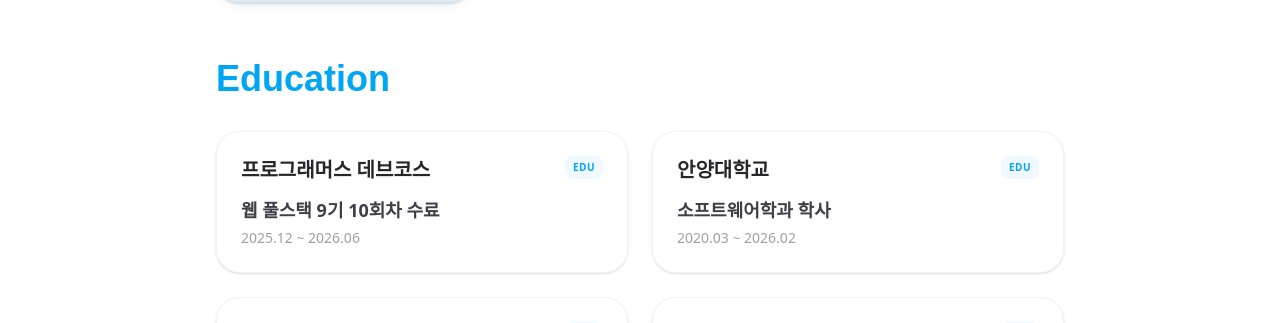
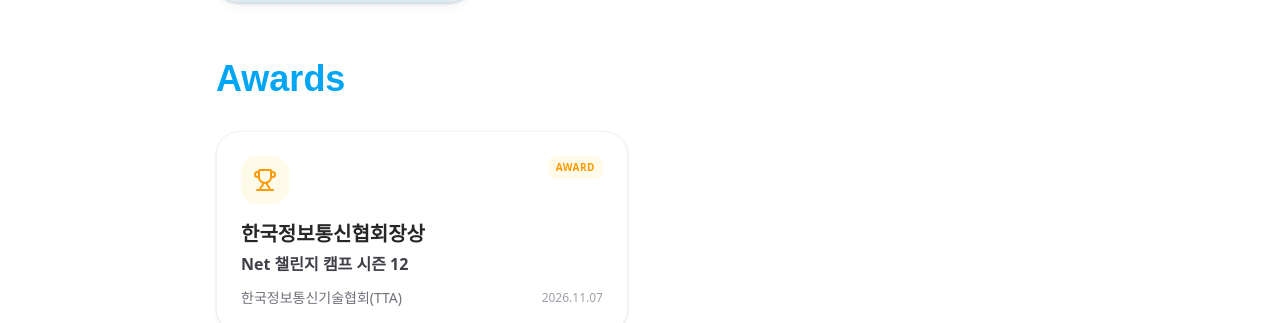
Before and after one commit to leekyuhyun/leekyuhyun.github.io, a Next.js app: page /about in a window 1280 px wide. Shown: the part 469-792 px from the top of the page. Built offline with nearby package versions, Linux system fonts and the light colour scheme; a web font is replaced by a local one.

Commit message:
feat & fix : awards section 추가 및 경로 추가

```diff
--- /dev/null
+++ b/src/components/introduce/Awards.tsx
@@ -0,0 +1,58 @@
+import { Trophy } from "lucide-react";
+
+export default function Awards() {
+  const awardList = [
+    {
+      title: "Net 챌린지 캠프 시즌 12",
+      awardName: "한국정보통신협회장상",
+      date: "2026.11.07",
+      organization: "한국정보통신기술협회(TTA)",
+    },
+  ];
+
+  return (
+    <section className="grid grid-cols-1 md:grid-cols-2 gap-6">
+      {awardList.map((item, index) => (
+        <div
+          key={index}
+          className="relative group p-6 rounded-3xl bg-white dark:bg-zinc-900/50
+                     border border-zinc-100 dark:border-zinc-800
+                     shadow-sm hover:shadow-md transition-all duration-300
+                     hover:-translate-y-1"
+        >
+          <div
+            className="absolute -inset-1 bg-amber-100/20 dark:bg-amber-400/5 rounded-4xl -z-10
+                          opacity-0 group-hover:opacity-100 transition-opacity"
+          />
+          <div className="flex flex-col gap-4">
+            <div className="flex justify-between items-start">
+              <div className="p-3 rounded-2xl bg-amber-50 dark:bg-amber-900/20 text-amber-500 dark:text-amber-300 transition-transform duration-300 group-hover:scale-110">
+                <Trophy className="w-6 h-6" />
+              </div>
+              <span className="text-[10px] font-bold px-2 py-1 rounded-lg bg-amber-50 dark:bg-amber-900/30 text-amber-500 dark:text-amber-300 uppercase tracking-wider">
+                Award
+              </span>
+            </div>
+
+            <div className="space-y-1">
+              <h4 className="text-xl font-bold text-zinc-800 dark:text-zinc-100 group-hover:text-sky-500 dark:group-hover:text-amber-200 transition-colors">
+                {item.awardName}
+              </h4>
+              <p className="text-md font-semibold text-zinc-700 dark:text-zinc-300">
+                {item.title}
+              </p>
+              <div className="flex justify-between items-center pt-2">
+                <p className="text-sm font-medium text-zinc-500 dark:text-zinc-500">
+                  {item.organization}
+                </p>
+                <p className="text-xs font-medium text-zinc-400 dark:text-zinc-500">
+                  {item.date}
+                </p>
+              </div>
+            </div>
+          </div>
+        </div>
+      ))}
+    </section>
+  );
+}
--- a/src/views/introduce.tsx
+++ b/src/views/introduce.tsx
@@ -1,6 +1,7 @@
 import Profile from "@/components/introduce/Profile";
 import TechStack from "@/components/introduce/TechStack";
-import Education from "@/components/introduce/Education"; // 추가
+import Education from "@/components/introduce/Education";
+import Awards from "@/components/introduce/Awards";
 
 export default function IntroduceView() {
   return (
@@ -8,6 +9,14 @@
       <hr className="border-zinc-100 dark:border-zinc-800" />
 
       <Profile />
+      <div className="space-y-8">
+        <h3 className="font-gaegu text-4xl font-bold text-sky-500 dark:text-amber-200">
+          Awards
+        </h3>
+        <Awards />
+      </div>
+
+      <hr className="border-zinc-100 dark:border-zinc-800" />
       <div className="space-y-8">
         <h3 className="font-gaegu text-4xl font-bold text-sky-500 dark:text-amber-200">
           Education
```
